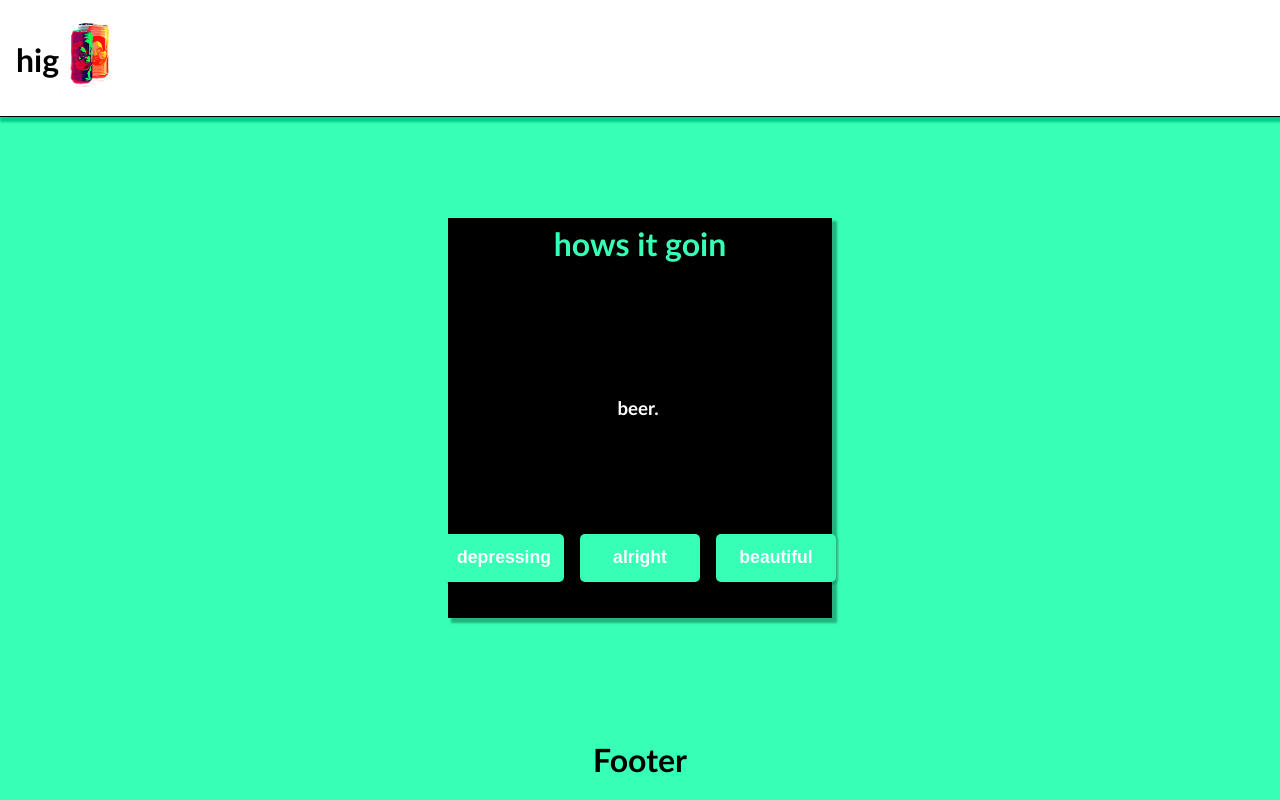
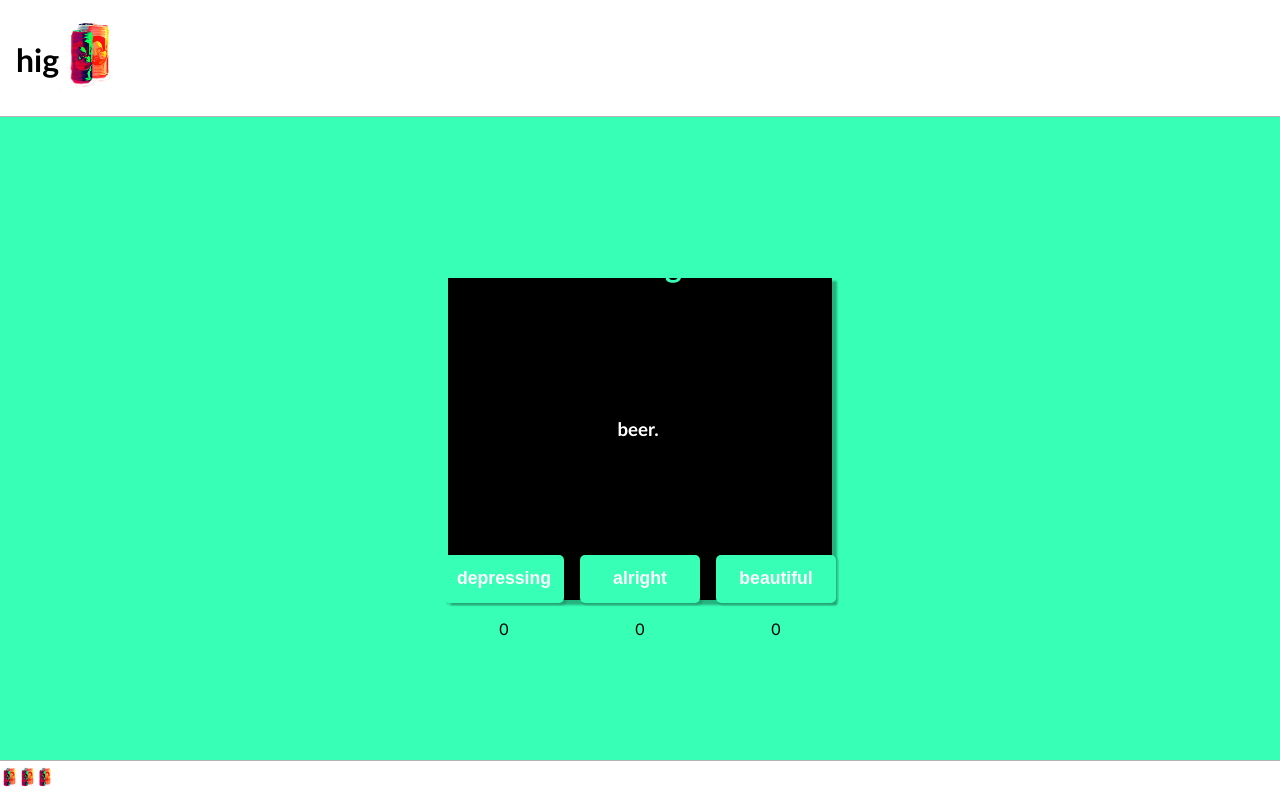
Before and after one commit to inherentspice/Hig, a React (Create React App) app: page / in a window 1280 px wide. Built offline with nearby package versions, Linux system fonts and the light colour scheme; the HTML template or start-up script is replaced by a standard one.

Commit message:
created basic layout of footer

```diff
--- a/src/App.css
+++ b/src/App.css
@@ -1,5 +1,4 @@
 #root {
-  background-color: rgb(55, 255, 181);
   height: 100vh;
   display: flex;
   flex-direction: column;
@@ -8,7 +7,17 @@
   justify-content: space-between;
 
 }
+
 main {
+  display: flex;
+  align-items: center;
+  justify-content: center;
+  width: 100vw;
+  height: 100%;
+  background-color: rgb(55, 255, 181);
+
+}
+.main--contents {
   display: flex;
   flex-direction: column;
   align-items: center;
@@ -20,7 +29,7 @@ main {
   box-shadow: 4px 4px 2px 1px rgba(0, 0, 0, 0.3);
 }
 
-main>h1 {
+.main--contents>h1 {
   color: rgb(55, 255, 181);
 }
 
@@ -79,7 +88,7 @@ header {
   margin-top: 0;
   width: 100%;
   background-color: white;
-  border-bottom: 1px solid rgb(0, 0, 0);
+  border-bottom: 1px solid rgba(0, 0, 0, 0.3);
   box-shadow: 1px 4px 2px 1px rgb(2, 206, 141);
 }
 
@@ -93,3 +102,17 @@ header {
 .header--logo {
   height: 100px;
 }
+
+/* Footer */
+.footer-container {
+  background-color: white;
+  width: 100%;
+  height: 3rem;
+  border-top: 1px solid rgba(0, 0, 0, 0.3);
+  overflow: hidden;
+}
+
+.footer-link {
+  margin: 0;
+  height: 30px;
+}
--- a/src/App.js
+++ b/src/App.js
@@ -41,10 +41,12 @@ function App() {
   return (
     <>
     <Header />
-    <main style={{backgroundColor: `${maxColor}`}}>
-      <h1>hows it goin</h1>
-      <ImageGenerator color={color} maxColor={maxColor}/>
-      <Buttons handleClick={handleClick} dayQuality={dayQuality}/>
+    <main>
+      <div className="main--contents"style={{backgroundColor: `${maxColor}`}}>
+        <h1>hows it goin</h1>
+        <ImageGenerator color={color} maxColor={maxColor}/>
+        <Buttons handleClick={handleClick} dayQuality={dayQuality}/>
+      </div>
     </main>
     <Footer />
     </>
--- a/src/components/Footer.js
+++ b/src/components/Footer.js
@@ -1,7 +1,11 @@
+import Logo from "../images/hig-logo-v7.png"
+
 export default function Footer() {
   return (
-    <>
-      <h1>Footer</h1>
-    </>
+    <div className="footer-container">
+      <img className="footer-link"src={Logo} alt=""></img>
+      <img className="footer-link"src={Logo} alt=""></img>
+      <img className="footer-link"src={Logo} alt=""></img>
+    </div>
   )
 }
```
